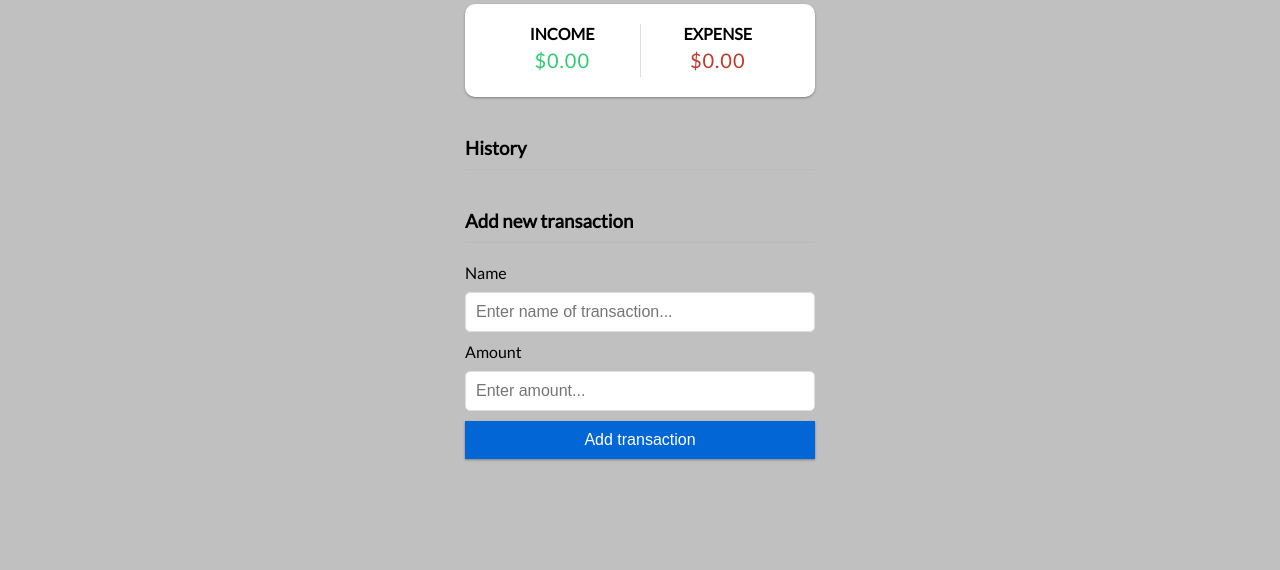
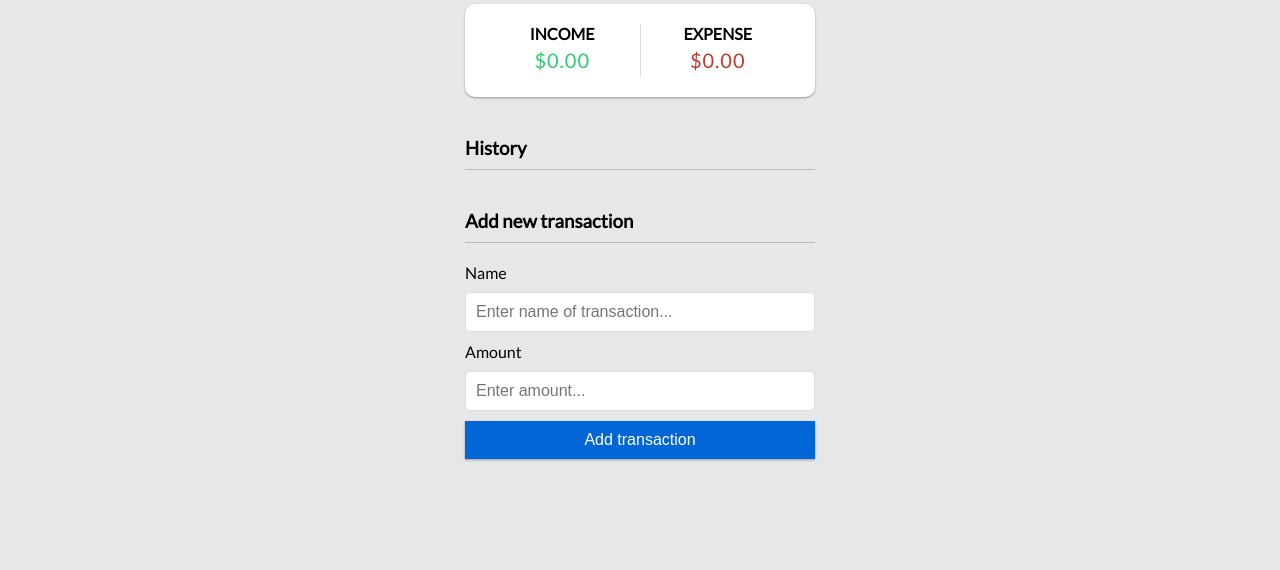
Before and after one commit to shreeraamvishaal/expensetracker.com, a plain HTML site: page index.html in a window 1280 px wide. Shown: the part 230-800 px from the top of the page. Drawn offline with Linux system fonts and the light colour scheme.

Commit message:
Update style.css

```diff
--- a/style.css
+++ b/style.css
@@ -9,7 +9,7 @@
 }
 
 body {
-  background-color: #c0c0c0;
+  background-color: #e7e7e7;
   display: flex;
   flex-direction: column;
   align-items: center;
```
